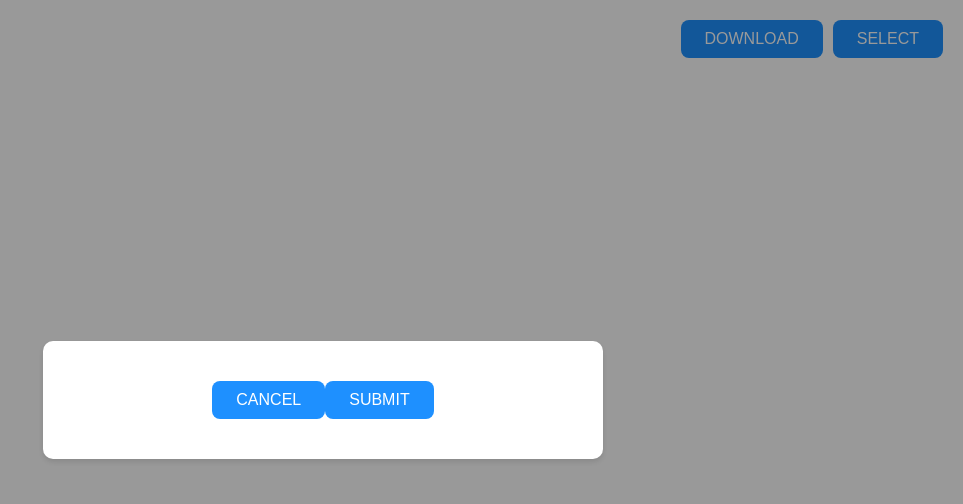
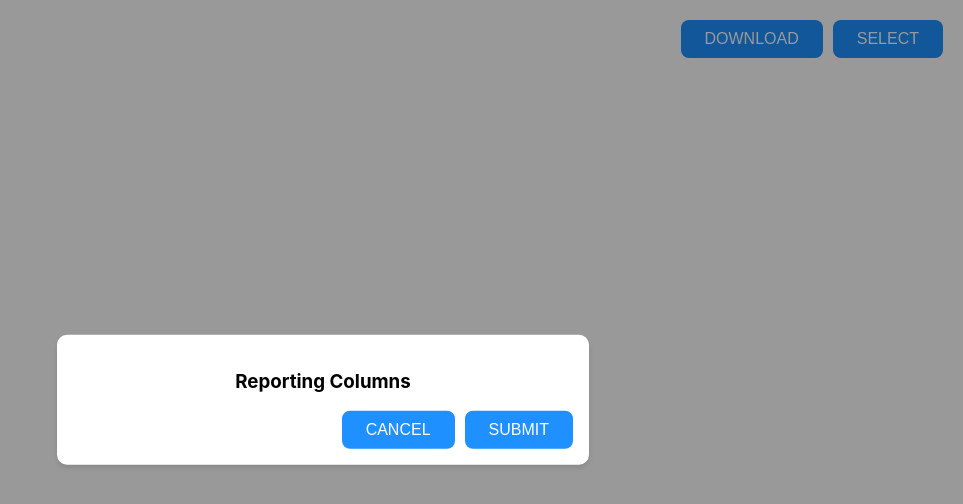
Before and after one commit to ostapyshyn/Table, a React (Create React App) app: page / in a window 1280 px wide. Both pictures are taken after a click on the button "SELECT". Shown: the top 504 px of the page, without its empty margins (317-1280 px from the left). Built offline with nearby package versions, Linux system fonts and the light colour scheme.

Commit message:
Add click outside

```diff
--- a/src/components/Modal/Modal.jsx
+++ b/src/components/Modal/Modal.jsx
@@ -1,13 +1,16 @@
-import React from 'react'
+import React, { useEffect, useRef } from 'react'
 import Button from '../Button/Button'
 import styles from './Modal.module.scss'
 
-const Modal = ({ open, setOpen }) => {
+const Modal = ({ open, setOpen, modalRef }) => {
   return (
     <div className={`${styles.overlay} ${styles.animated} ${open ? styles.show : ''}`}>
-      <div className={styles.modal}>
-        <Button onClick={() => setOpen(false)}>cancel</Button>
-        <Button>submit</Button>
+      <div className={styles.modal} ref={modalRef}>
+        <h3>Reporting Columns</h3>
+        <div className={styles.buttons}>
+          <Button onClick={() => setOpen(false)}>cancel</Button>
+          <Button>submit</Button>
+        </div>
       </div>
     </div>
   )
--- a/src/components/Modal/Modal.module.scss
+++ b/src/components/Modal/Modal.module.scss
@@ -13,7 +13,7 @@
   width: 70%;
   max-width: 500px;
   max-height: 300px;
-  padding: 40px 30px;
+  padding: 16px;
   border-radius: 10px;
   position: absolute;
   left: 50%;
@@ -64,3 +64,9 @@
     }
   }
 }
+
+.buttons {
+  display: flex;
+  justify-content: end;
+  gap: 10px;
+}
--- a/src/components/Table/Table.jsx
+++ b/src/components/Table/Table.jsx
@@ -1,4 +1,4 @@
-import React, { useState } from 'react'
+import React, { useEffect, useRef, useState } from 'react'
 import Modal from '../Modal'
 import Button from '../Button/Button'
 import styles from './Table.module.scss'
@@ -6,6 +6,21 @@ import styles from './Table.module.scss'
 const Table = () => {
   const [open, setOpen] = useState(false)
   const handleClickDownload = () => console.log('Clicked! Downloading')
+  let modalRef = useRef()
+  useEffect(() => {
+    let handler = (e) => {
+      if (!modalRef.current.contains(e.target)) {
+        setOpen(false)
+        console.log(modalRef.current)
+      }
+    }
+
+    document.addEventListener('mousedown', handler)
+
+    return () => {
+      document.removeEventListener('mousedown', handler)
+    }
+  })
 
   return (
     <main>
@@ -17,7 +32,7 @@ const Table = () => {
       </section>
 
       <section>
-        <Modal open={open} setOpen={setOpen} />
+        <Modal open={open} setOpen={setOpen} modalRef={modalRef} />
       </section>
     </main>
   )
```
